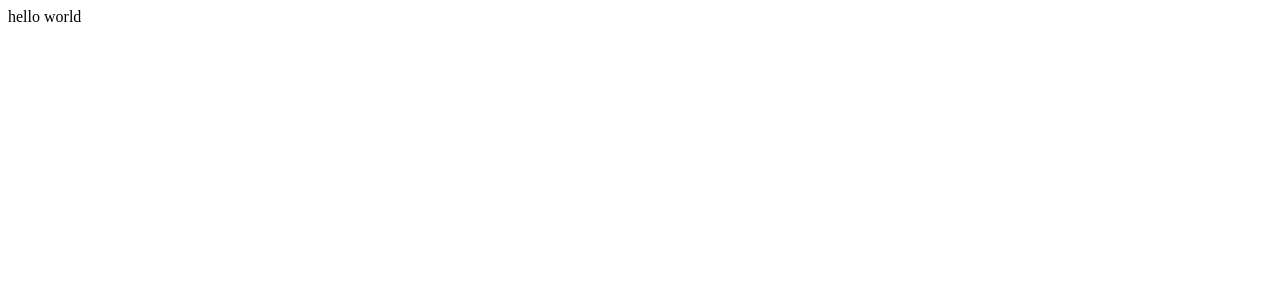
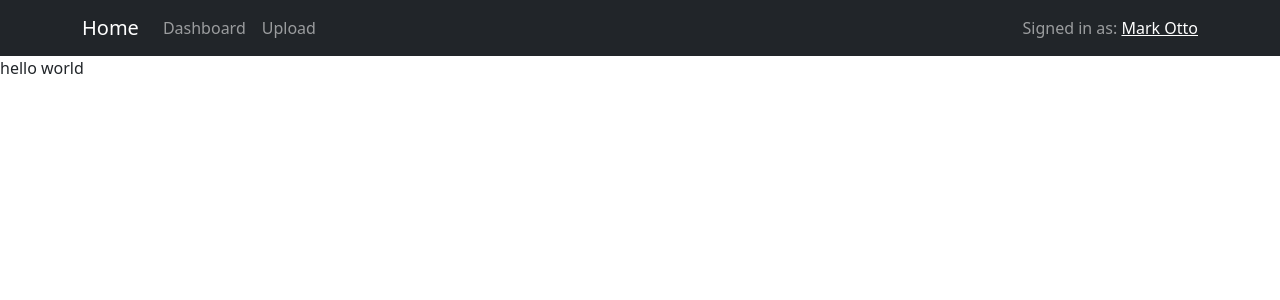
Before and after one commit to Jscastro197/MetaDataED1, a React (Create React App) app in the folder my-app/: page / in a window 1280 px wide. Shown: the top 300 px of the page. Built offline with nearby package versions, Linux system fonts and the light colour scheme.

Commit message:
added upload page and navbar

```diff
--- a/my-app/package.json
+++ b/my-app/package.json
@@ -6,7 +6,9 @@
     "@testing-library/jest-dom": "^5.16.5",
     "@testing-library/react": "^13.4.0",
     "@testing-library/user-event": "^13.5.0",
+    "bootstrap": "^5.2.3",
     "react": "^18.2.0",
+    "react-bootstrap": "^2.7.4",
     "react-dom": "^18.2.0",
     "react-router-dom": "^6.10.0",
     "react-scripts": "5.0.1",
--- a/my-app/src/App.js
+++ b/my-app/src/App.js
@@ -2,13 +2,19 @@ import { Route, Routes } from "react-router-dom"
 import Dashboard from "./Pages/Dashboard"
 import Home from "./Pages/Home"
 import Login from "./Pages/Login"
+import NavbarComp from "./components/Navbar"
+import 'bootstrap/dist/css/bootstrap.min.css';
+
 function App() {
   return (
+    <>
+    <NavbarComp />
     <Routes>
       <Route path="/" element={<Home />} />
       <Route path="/login" element={<Login />} />
       <Route path="/dashboard" element={<Dashboard />} />
     </Routes>
+    </>
   )
 }
 export default App
--- a/my-app/src/components/Navbar.js
+++ b/my-app/src/components/Navbar.js
@@ -1,7 +1,26 @@
-import React from 'react'
+import React, { Component } from 'react'
+import Container from 'react-bootstrap/Container';
+import Nav from 'react-bootstrap/Nav';
+import Navbar from 'react-bootstrap/Navbar';
 
-export const Navbar = () => {
-  return (
-    <div>Navbar</div>
-  )
+export default class NavbarComp extends Component {
+  render() {
+    return (
+      <Navbar bg="dark" variant={"dark"}>
+      <Container>
+        <Navbar.Brand href="/Home">Home</Navbar.Brand>
+        <Navbar.Toggle />
+        <Navbar.Collapse className="justify-content-end">
+        <Nav className="me-auto">
+            <Nav.Link href="/dashboard">Dashboard</Nav.Link>
+            <Nav.Link href="/upload">Upload</Nav.Link>
+        </Nav>
+          <Navbar.Text>
+            Signed in as: <a href="/login">Mark Otto</a>
+          </Navbar.Text>
+        </Navbar.Collapse>
+      </Container>
+    </Navbar>
+    )
+  }
 }
```
Also changed, not shown: my-app/src/Pages/Upload.js (added, +12 -0 lines), 1 other file (tests, documents, lock files or other folders).
